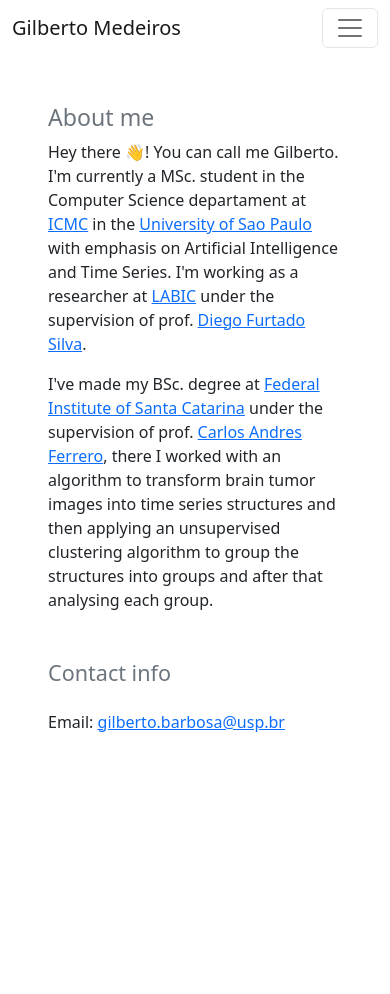
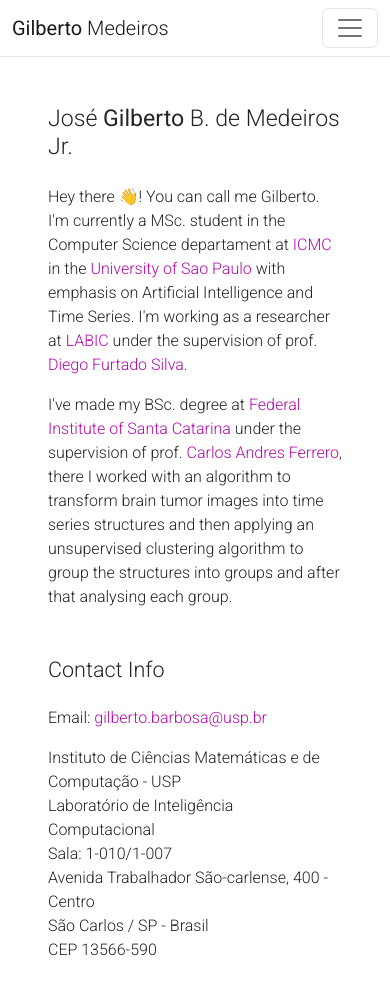
Before and after one commit to jose-gilberto/jose-gilberto.github.io, a Next.js app: page / in a window 390 px wide. Shown: the top 994 px of the page. Before the commit the page ends 844 px from the top, so only its background shows below. Built offline with nearby package versions, Linux system fonts and the light colour scheme.

Commit message:
feat: changing layout/design

```diff
--- a/components/about/about.module.css
+++ b/components/about/about.module.css
@@ -0,0 +1,16 @@
+.section_title {
+    font-family: 'Roboto', sans-serif !important;
+}
+
+.about_section {
+    font-family: 'Roboto', sans-serif !important;
+}
+
+.about_section > div > p >  a {
+    color: #b509ac !important;
+    text-decoration: none;
+}
+
+.about_section > div > p >  a:hover {
+    text-decoration: underline #b509ac;
+}
--- a/components/about/index.tsx
+++ b/components/about/index.tsx
@@ -1,16 +1,18 @@
 import styles from './about.module.css'
 
 export const About = () => {
-    return <div className={`col-md-8 p-5`}>
+    return <div className={`col-md-8 p-5 ${styles.about_section}`}>
         <div className='mb-5'>
-            <h3 className='text-secondary'>About me</h3>
-            <p>
+            <h3 className={`${styles.section_title} mb-4 fw-light`}>
+                José <strong>Gilberto</strong> B. de Medeiros Jr.
+            </h3>
+            <p className='fw-light'>
                 Hey there 👋! You can call me Gilberto. I'm currently a MSc. student in the Computer Science
                 departament at <a href='https://www.icmc.usp.br/'>ICMC</a> in the <a href='https://www5.usp.br/'>University of Sao Paulo</a> {' '}
                 with emphasis on Artificial Intelligence and Time Series. I'm working as a researcher at <a href='http://labic.icmc.usp.br/'>LABIC</a> under
                 the supervision of prof. <a href='http://lattes.cnpq.br/7662777934692986'>Diego Furtado Silva</a>.
             </p>
-            <p>
+            <p className='fw-light'>
                 I've made my BSc. degree at <a href='https://www.ifsc.edu.br/'>Federal Institute of Santa Catarina</a> under the supervision of
                 prof. <a href='http://lattes.cnpq.br/9375515251716708'>Carlos Andres Ferrero</a>, there I worked with an algorithm to transform brain tumor images into time
                 series structures and then applying an unsupervised clustering algorithm to group the structures
@@ -18,9 +20,17 @@ export const About = () => {
             </p>
         </div>
         <div>
-            <h4 className='mb-4 text-secondary'>Contact info</h4>
-            <p>
+            <h4 className={`${styles.section_title} mb-4 fw-light`}>Contact Info</h4>
+            <p className='fw-light'>
                 Email: <a href="mailto:gilberto.barbosa@usp.br">gilberto.barbosa@usp.br</a>
+            </p>
+            <p className='fw-light'>
+                Instituto de Ciências Matemáticas e de Computação - USP <br/>
+                Laboratório de Inteligência Computacional <br/>
+                Sala: 1-010/1-007 <br/>
+                Avenida Trabalhador São-carlense, 400 - Centro <br/>
+                São Carlos / SP - Brasil <br/>
+                CEP 13566-590
             </p>
         </div>
     </div>
--- /dev/null
+++ b/components/active-link/index.tsx
@@ -0,0 +1,47 @@
+import { useRouter } from 'next/router'
+import Link, { LinkProps } from 'next/link'
+import React, { PropsWithChildren, useState, useEffect } from 'react'
+
+
+type ActiveLinkProps = LinkProps & {
+    className?: string
+    activeClassName: string
+}
+
+const ActiveLink = ({
+    children,
+    activeClassName,
+    className,
+    ...props
+}: PropsWithChildren<ActiveLinkProps>) => {
+    const { asPath, isReady } = useRouter()
+    const [ computedClassName, setComputedClassName ] = useState(className)
+
+    useEffect(() => {
+        if (isReady) {
+            const linkPathname = new URL(
+                (props.as || props.href) as string,
+                location.href
+            ).pathname
+
+            const activePathname = new URL(asPath, location.href).pathname
+
+            const newClassName =
+                linkPathname === activePathname
+                    ? `${className} ${activeClassName}`.trim()
+                    : className
+
+            if (newClassName !== computedClassName) {
+                setComputedClassName(newClassName)
+            }
+        }
+    }, [
+        asPath, isReady, props.as, props.href, activeClassName, className, computedClassName
+    ])
+
+    return <Link className={computedClassName} {...props}>
+        {children}
+    </Link>
+}
+
+export default ActiveLink
--- a/components/header/header.module.css
+++ b/components/header/header.module.css
@@ -0,0 +1,15 @@
+.navbar_brand {
+    font-family: 'Roboto', sans-serif !important;
+}
+
+.nav_link {
+    font-family: 'Roboto', sans-serif !important;
+}
+
+.active_link {
+    color: #b509ac;
+}
+
+.navbar_menu {
+    border-bottom: 1px solid rgb(0, 0, 0, 0.1);
+}
--- a/components/header/index.tsx
+++ b/components/header/index.tsx
@@ -1,10 +1,22 @@
 import Link from "next/dist/client/link"
-import "./header.module.css"
+import ActiveLink from "../active-link"
+
+import styles from "./header.module.css"
+
+const header_links = [
+    {linkName: 'about', linkUrl: '/'},
+    {linkName: 'publications', linkUrl: '/publications'}
+]
 
 export const Header = () => {
-    return <nav className="navbar navbar-expand-lg bg-body-tertiary">
-        <div className="container">
-                <Link className="navbar-brand" href="/">Gilberto Medeiros</Link>
+    return (
+    <nav className={`navbar navbar-expand-lg bg-body-tertiary ${styles.navbar_menu}`}>
+        <div className="container-md">
+            <Link
+                className={`navbar-brand ${styles.navbar_brand} fw-light`}
+                href="/">
+                    <strong>Gilberto</strong> Medeiros
+            </Link>
             <button className="navbar-toggler"
                 type="button"
                 data-bs-toggle="collapse"
@@ -16,27 +28,18 @@ export const Header = () => {
             </button>
             <div className="collapse navbar-collapse" id="navbarNav">
                 <ul className="navbar-nav">
+                    {header_links.map(link =>
                         <li className="nav-item">
-                            <Link className="nav-link" href={'/publications'}>Publications</Link>
-                            {/* <a className="nav-link" href="/publications">Publications</a> */}
+                            <ActiveLink
+                                className={`nav-link ${styles.nav_link} fw-light`}
+                                activeClassName={`${styles.active_link}`}
+                                href={link.linkUrl}>
+                                {link.linkName}
+                            </ActiveLink>
                         </li>
-                        {/* <li className="nav-item">
-                            <a className="nav-link" href="#">Talks</a>
-                        </li> */}
-                        {/* <li className="nav-item">
-                            <a className="nav-link" href="#">Teaching</a>
-                        </li> */}
-                        <li className="nav-item">
-                            <a className="nav-link" href="#">Portfolio</a>
-                        </li>
-                        {/* <li className="nav-item">
-                            <a className="nav-link" href="#">Blog Posts</a>
-                        </li> */}
-                        <li className="nav-item">
-                            <a className="nav-link" href="#">CV</a>
-                        </li>
+                    )}
                 </ul>
             </div>
         </div>
     </nav>
-}
+)}
--- /dev/null
+++ b/components/publications/publications.module.css
@@ -0,0 +1,23 @@
+.section_title, .section_subtitle, .publication_card {
+    font-family: 'Roboto', sans-serif !important;
+}
+
+.publication_year {
+    font-family: 'Roboto', sans-serif !important;
+    color: rgba(0, 0, 0, 0.2);
+}
+
+.publication_btn {
+    font-family: 'Roboto', sans-serif !important;
+}
+
+.publication_btn:hover {
+    background-color: white;
+    color: #b509ac;
+    border-color: #b509ac;
+}
+
+.publication_btn:active:focus {
+    background-color: #b509ac;
+    border-color: #b509ac;
+}
--- a/components/sidebar/sidebar.module.css
+++ b/components/sidebar/sidebar.module.css
@@ -4,6 +4,14 @@
 
 .sidebar_author_img > img {
     border-radius: 50% !important;
-    border: 1px solid rgba(0, 0, 0, 0.3);
+    border: 1px solid rgb(0, 0, 0, 0.2);
     padding: 5px;
 }
+
+.author_description p {
+    font-family: 'Roboto', sans-serif;
+}
+
+.social_links {
+    font-family: 'Roboto', sans-serif;
+}
--- a/pages/index.tsx
+++ b/pages/index.tsx
@@ -13,11 +13,11 @@ export default function Home() {
         <meta name="viewport" content="width=device-width, initial-scale=1" />
         <link rel="icon" href="/favicon.ico" />
         <style>
-          @import url('https://fonts.googleapis.com/css2?family=Roboto&display=swap');
+          @import url('https://fonts.googleapis.com/css2?family=Roboto:wght@100;300;400;500;700&display=swap');
         </style>
       </Head>
       <main>
-        <Header></Header>
+        <Header/>
         <div className='container'>
           <div className='row'>
             <Sidebar/>
--- a/pages/publications.tsx
+++ b/pages/publications.tsx
@@ -11,11 +11,11 @@ export default function PublicationsPage () {
             <meta name="viewport" content="width=device-width, initial-scale=1" />
             <link rel="icon" href="/favicon.ico" />
             <style>
-            @import url('https://fonts.googleapis.com/css2?family=Roboto&display=swap');
+            @import url('https://fonts.googleapis.com/css2?family=Roboto:wght@100;300;400;500;700&display=swap');
             </style>
         </Head>
         <main>
-            <Header></Header>
+            <Header/>
             <div className='container'>
             <div className='row'>
                 <Sidebar/>
```
Also changed, not shown: components/publications/index.tsx (+50 -18 lines), components/sidebar/index.tsx (+11 -6 lines). Lines whose indentation alone changed are shown as unchanged.
